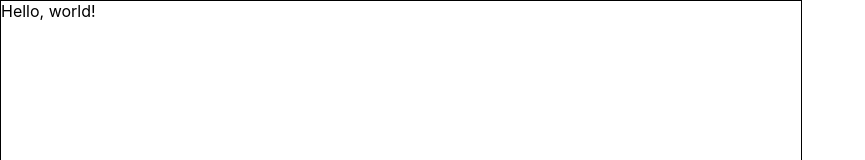
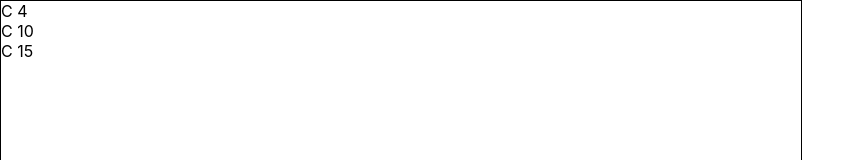
Before and after one commit to macolby14/mta-stops-tracker, a React (Create React App) app in the folder mta-fe/: page / in a window 1280 px wide. Shown: the top 160 px of the page, without its empty margins (0-865 px from the left). Built offline with nearby package versions, Linux system fonts and the light colour scheme.

Commit message:
add - basic next stop shell

```diff
--- a/mta-fe/src/App.tsx
+++ b/mta-fe/src/App.tsx
@@ -1,11 +1,25 @@
-import React from "react";
+import React, { useEffect, useState } from "react";
 import logo from "./logo.svg";
 import "./App.css";
 
+function fetchNextStopTimes() {
+    return [4, 10, 15];
+}
+
 function App() {
+    const [nextStops, setNextStops] = useState<number[]>([]);
+
+    useEffect(() => {
+        setNextStops(fetchNextStopTimes());
+    }, []);
+
     return (
         <div className="App">
-            <body>Hello, world!</body>
+            <body>
+                {nextStops.map((stopTime) => {
+                    return <div>C {stopTime}</div>;
+                })}
+            </body>
         </div>
     );
 }
```
